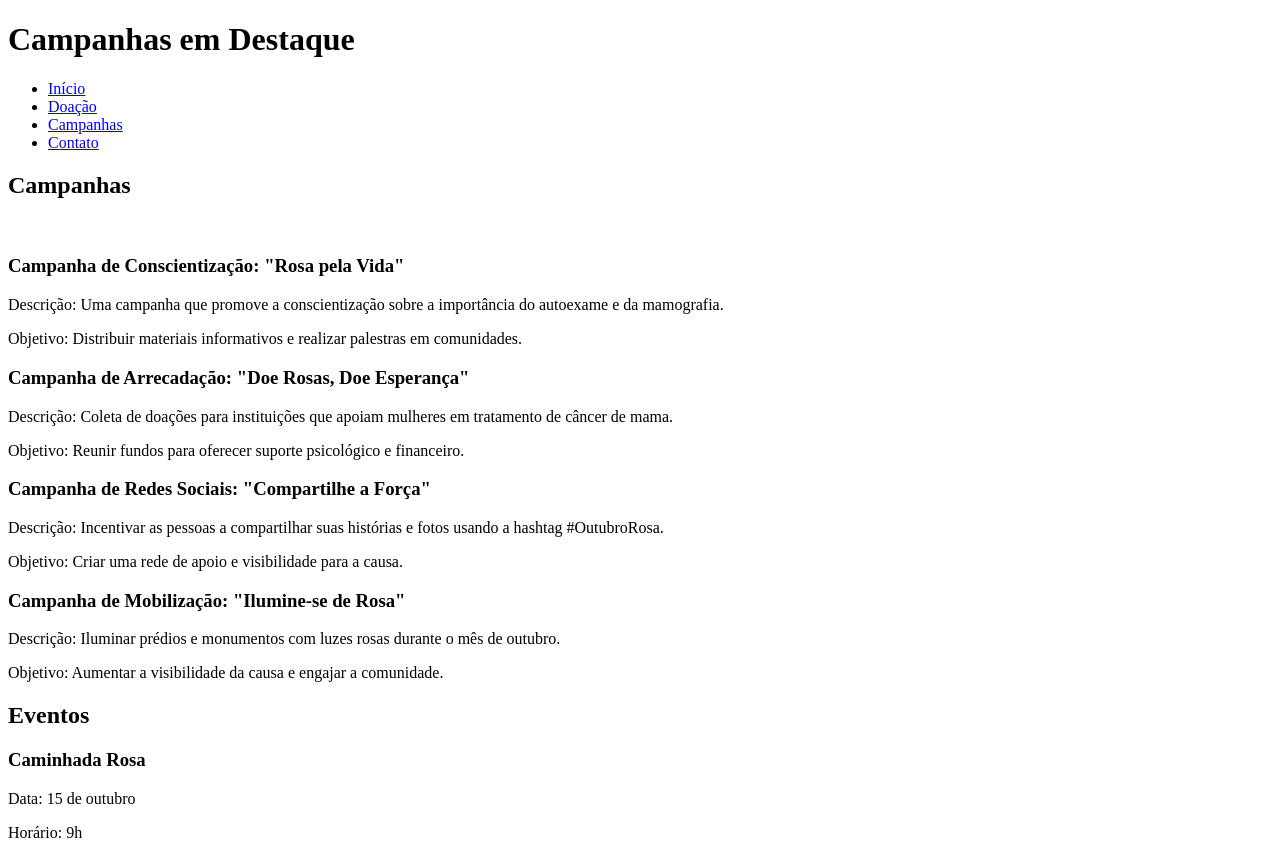
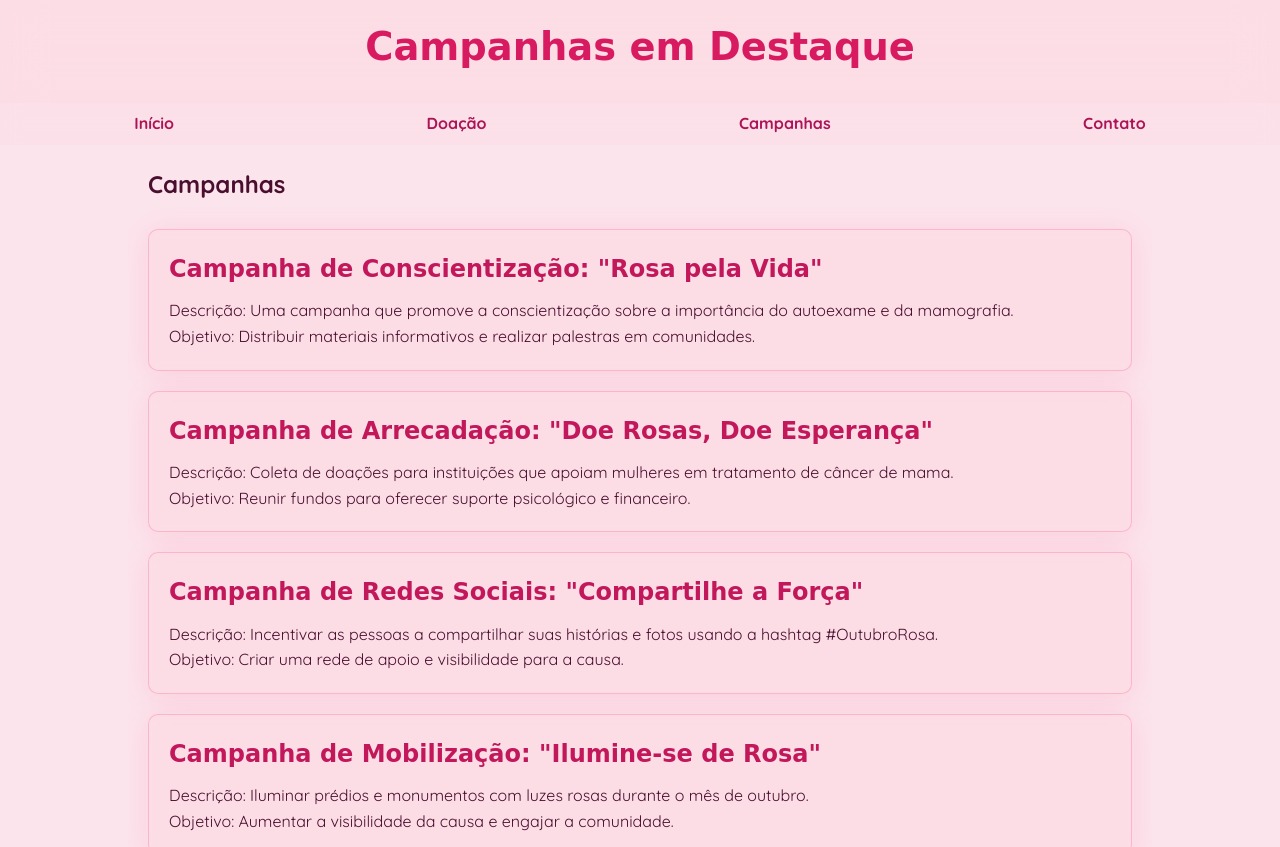
Before and after one commit to Kelvinnegrini10/Likel, a plain HTML site: page campanhas.html in a window 1280 px wide. Shown: the top 847 px of the page. Drawn offline with Linux system fonts and the light colour scheme; files that its build step writes are made by us from their sources; the site is published under a folder, as on GitHub Pages, so addresses that start at the root find nothing; a web font is replaced by a local one.

Commit message:
Update campanhas.html

```diff
--- a/campanhas.html
+++ b/campanhas.html
@@ -3,8 +3,8 @@
 <head>
     <meta charset="UTF-8">
     <meta name="viewport" content="width=device-width, initial-scale=1.0">
-    <link rel="stylesheet" href="/CSS/style.css">
-    <link rel="icon" href="/imagens/icon.jpg" type="image/x-icon">
+    <link rel="stylesheet" href="style.css">
+    <link rel="icon" href="icon.jpg" type="image/x-icon">
     <title>Campanhas - OutubroRosa2024</title>
 </head>
 <body>
@@ -14,10 +14,10 @@
 
     <nav>
         <ul>
-            <li><a href="/HTML/index.html">Início</a></li>
-            <li><a href="/HTML/doacao.html">Doação</a></li>
-            <li><a href="/HTML/campanhas.html">Campanhas</a></li>
-            <li><a href="/HTML/contato.html">Contato</a></li>
+            <li><a href="index.html">Início</a></li>
+            <li><a href="doacao.html">Doação</a></li>
+            <li><a href="campanhas.html">Campanhas</a></li>
+            <li><a href="contato.html">Contato</a></li>
 
         </ul>
     </nav>
@@ -115,6 +115,6 @@
     </footer>
 
 
-    <script src="/JS/script.js"></script>
+    <script src="script.js"></script>
 </body>
 </html>
```
